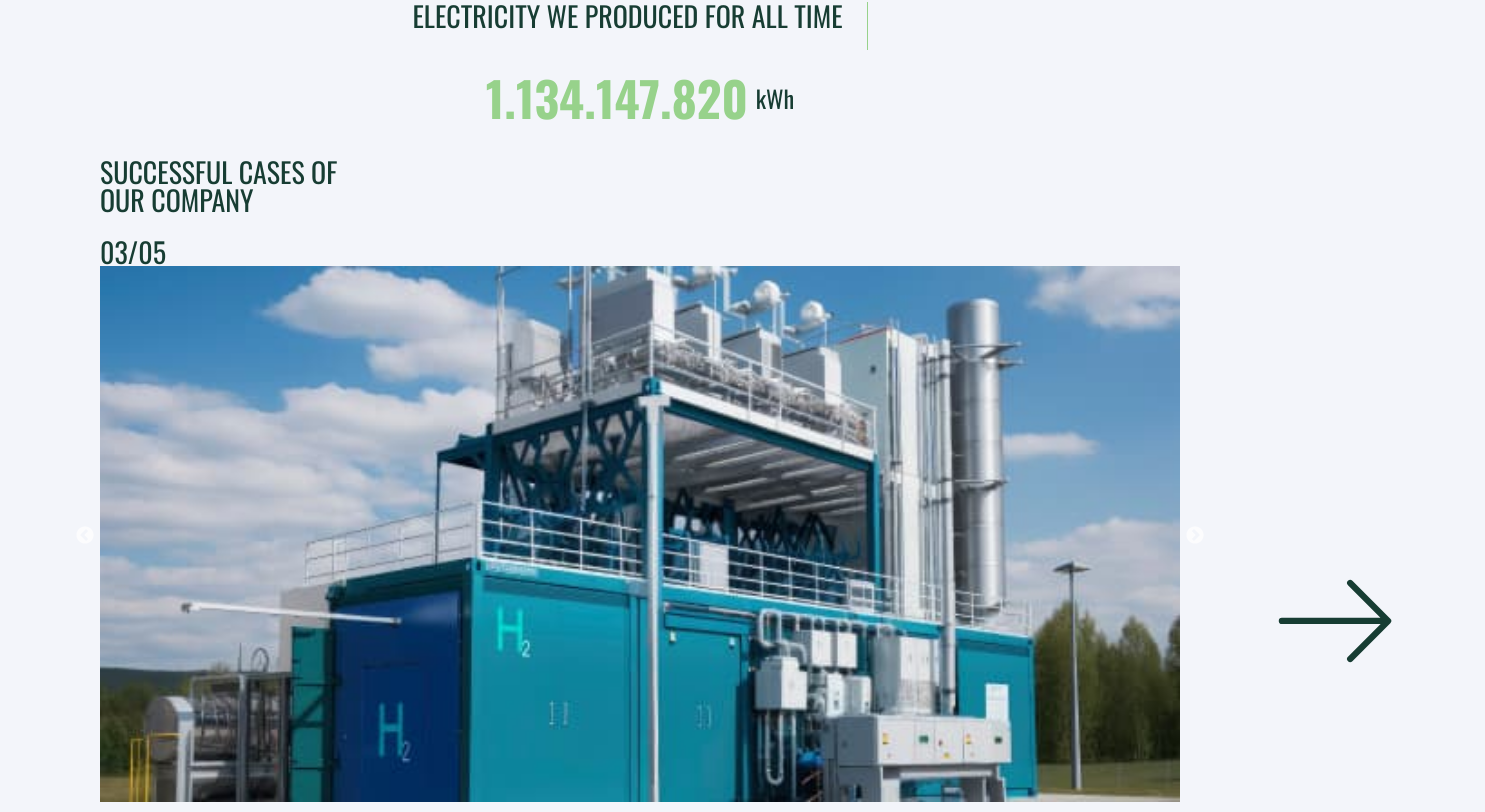
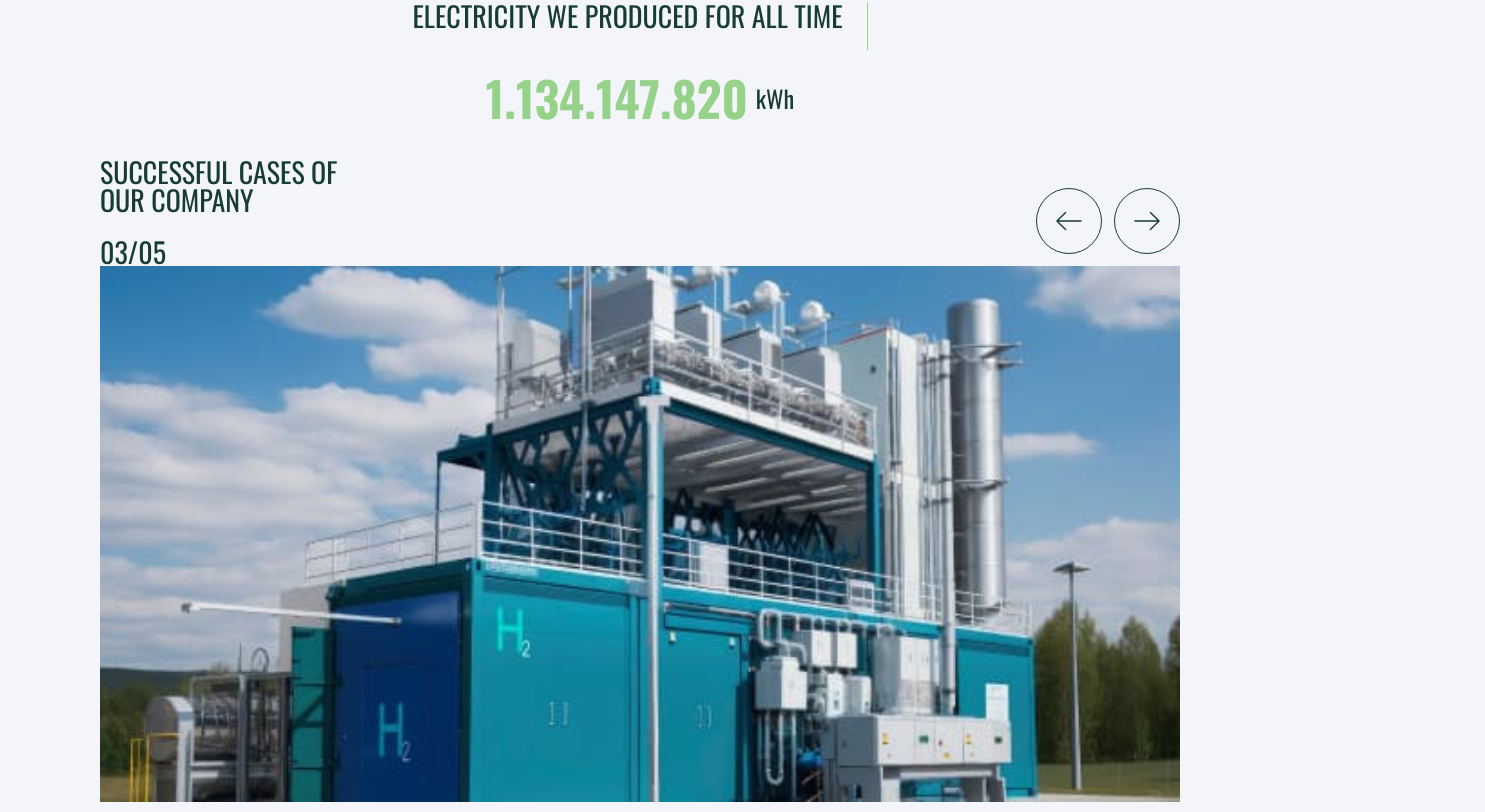
Before and after one commit to SergSmilya/ecosolution, a React (Vite) app: page / in a window 1280 px wide. Shown: the part 1024-1836 px from the top of the page, 1485 px wide, since content can reach past the window. Built offline with nearby package versions, Linux system fonts and the light colour scheme.

Commit message:
styled slider and customize buttons slider

```diff
--- a/src/components/Main/Main.jsx
+++ b/src/components/Main/Main.jsx
@@ -5,6 +5,7 @@ import SectionCases from "../SectionCases/SectionCases";
 import SectionContactUs from "../SectionContactUs/SectionContactUs";
 import SectionElectricProd from "../SectionElectricProd/SectionElectricProd";
 import { Element } from "react-scroll";
+import SocialMediaComponent from "../SocialMediaComponent/SocialMediaComponent";
 
 export default function Main() {
   return (
--- a/src/components/SliderComponent/SliderComponent.jsx
+++ b/src/components/SliderComponent/SliderComponent.jsx
@@ -15,7 +15,7 @@ import img5 from "../../assets/imgs/imges for slider/nuclear-power-plant-center-
 export default function SliderComponent() {
   const [activeSlide, setActiveSlide] = useState(1);
 
-  const { slider__wrap, slider__img, next__button, prev__button } = style;
+  const { slider__wrap, wrap__pos, slider__img } = style;
 
   const settings = {
     swipeToSlide: true,
@@ -28,14 +28,28 @@ export default function SliderComponent() {
     autoplaySpeed: 2000,
     cssEase: "linear",
     arrows: true,
-    nextArrow: <SliderNextArrow className={next__button} />,
-    prevArrow: <SliderPrevArrow className={prev__button} />,
+    nextArrow: (
+      <SliderNextArrow
+        styles={{ position: "absolute", top: "-78px", right: 0 }}
+      />
+    ),
+    prevArrow: (
+      <SliderPrevArrow
+        styles={{
+          position: "absolute",
+          top: "-78px",
+          right: "78px",
+          zIndex: 3,
+        }}
+      />
+    ),
     afterChange: (current) => setActiveSlide(current + 1),
   };
 
   return (
     <>
       <h2>{`0${activeSlide}/05`}</h2>
+      <div className={wrap__pos}>
         <Slider {...settings}>
           <div className={slider__wrap}>
             <img
@@ -78,6 +92,105 @@ export default function SliderComponent() {
             />
           </div>
         </Slider>
+      </div>
     </>
   );
 }
+
+// ==============
+// import { useState } from "react";
+// import Slider from "react-slick";
+// import SliderNextArrow from "../SliderNextArrow/SliderNextArrow";
+// import SliderPrevArrow from "../SliderPrevArrow/SliderPrevArrow";
+// import "slick-carousel/slick/slick.css";
+// import "slick-carousel/slick/slick-theme.css";
+// import style from "./SliderComponent.module.css";
+
+// import img1 from "../../assets/imgs/imges for slider/beautiful-view-wind-turbines-grass-covered-field-captured-holland.jpg";
+// import img2 from "../../assets/imgs/imges for slider/beautiful-view-wind-turbines-grass-covered-field-captured-holland1.jpg";
+// import img3 from "../../assets/imgs/imges for slider/beautiful-view-wind-turbines-grass-covered-field-captured-holland2.jpg";
+// import img4 from "../../assets/imgs/imges for slider/landscape-with-windmills.jpg";
+// import img5 from "../../assets/imgs/imges for slider/nuclear-power-plant-center-spain.jpg";
+
+// export default function SliderComponent() {
+//   const [activeSlide, setActiveSlide] = useState(1);
+
+//   const { slider__wrap, slider__img, next__button, prev__button } = style;
+
+//   const settings = {
+//     swipeToSlide: true,
+//     dots: false,
+//     infinite: true,
+//     speed: 500,
+//     slidesToShow: 1,
+//     slidesToScroll: 1,
+//     autoplay: true,
+//     autoplaySpeed: 2000,
+//     cssEase: "linear",
+//     arrows: true,
+//     nextArrow: (
+//       <SliderNextArrow
+//         styles={{ position: "absolute", top: "-50%", right: 0 }}
+//       />
+//     ),
+//     prevArrow: (
+//       <SliderPrevArrow
+//         styles={{
+//           position: "absolute",
+//           top: "-50%",
+//           right: "25%",
+//           zIndex: 3,
+//         }}
+//       />
+//     ),
+//     afterChange: (current) => setActiveSlide(current + 1),
+//   };
+
+//   return (
+//     <>
+//       <h2>{`0${activeSlide}/05`}</h2>
+//       <Slider {...settings}>
+//         <div className={slider__wrap}>
+//           <img
+//             className={slider__img}
+//             width={"100%"}
+//             src={img1}
+//             alt="beautiful-view-wind-turbines-grass-covered-field-captured-holland"
+//           />
+//         </div>
+//         <div className={slider__wrap}>
+//           <img
+//             className={slider__img}
+//             width={"100%"}
+//             src={img2}
+//             alt="beautiful-view-wind-turbines-grass-covered-field-captured-holland"
+//           />
+//         </div>
+//         <div className={slider__wrap}>
+//           <img
+//             className={slider__img}
+//             width={"100%"}
+//             src={img3}
+//             alt="beautiful-view-wind-turbines-grass-covered-field-captured-holland"
+//           />
+//         </div>
+//         <div className={slider__wrap}>
+//           <img
+//             className={slider__img}
+//             width={"100%"}
+//             src={img4}
+//             alt="landscape-with-windmills"
+//           />
+//         </div>
+//         <div className={slider__wrap}>
+//           <img
+//             className={slider__img}
+//             width={"100%"}
+//             src={img5}
+//             alt="nuclear-power-plant-center-spain"
+//           />
+//         </div>
+//       </Slider>
+//     </>
+//   );
+// }
--- a/src/components/SliderComponent/SliderComponent.module.css
+++ b/src/components/SliderComponent/SliderComponent.module.css
@@ -1,4 +1,3 @@
-.next__button {
-   outline: 1px solid red;
-   /* position: absolute; */
+.wrap__pos {
+   position: relative;
 }
--- a/src/components/SliderNextArrow/SliderNextArrow.jsx
+++ b/src/components/SliderNextArrow/SliderNextArrow.jsx
@@ -1,12 +1,11 @@
-import clsx from "clsx";
 import sprite from "../../assets/imgs/svg/sprite.svg";
 import style from "./SliderNextArrow.module.css";
 
-export default function SliderNextArrow({ className, onClick }) {
+export default function SliderNextArrow({ onClick, styles }) {
   const { arrow__button, icon } = style;
 
   return (
-    <button className={clsx(arrow__button, className)} onClick={onClick}>
+    <button className={arrow__button} style={styles} onClick={onClick}>
       <svg className={icon}>
         <use href={`${sprite}#arrow-right-slider`} />
       </svg>
--- a/src/components/SliderNextArrow/SliderNextArrow.module.css
+++ b/src/components/SliderNextArrow/SliderNextArrow.module.css
@@ -5,6 +5,14 @@
     align-items: center;
     justify-content: center;
     border-radius: 100px;
-    border: 1px solid var(--primaryGreenColor);
+    border: 1px solid var(--primaryTextColor);
     padding: 15px;
 }
+
+.arrow__button:hover,.arrow__button:focus {
+    border-color: var(--primaryGreenColor);
+}
+
+.arrow__button:hover svg {
+    stroke: var(--primaryGreenColor);
+}
--- a/src/components/SliderPrevArrow/SliderPrevArrow.jsx
+++ b/src/components/SliderPrevArrow/SliderPrevArrow.jsx
@@ -1,13 +1,11 @@
-import clsx from "clsx";
 import sprite from "../../assets/imgs/svg/sprite.svg";
 import style from "./SliderPrevArrow.module.css";
 
-export default function SliderPrevArrow({ className, onClick }) {
+export default function SliderPrevArrow({ onClick, styles }) {
   const { arrow__button, icon } = style;
 
-  console.log(className);
   return (
-    <button className={clsx(arrow__button, className)} onClick={onClick}>
+    <button className={arrow__button} style={styles} onClick={onClick}>
       <svg className={icon}>
         <use href={`${sprite}#arrow-left-slider`} />
       </svg>
--- a/src/components/SliderPrevArrow/SliderPrevArrow.module.css
+++ b/src/components/SliderPrevArrow/SliderPrevArrow.module.css
@@ -5,6 +5,15 @@
     align-items: center;
     justify-content: center;
     border-radius: 100px;
-    border: 1px solid var(--primaryGreenColor);
+    border: 1px solid var(--primaryTextColor);
     padding: 15px;
 }
+
+.arrow__button:hover,
+.arrow__button:focus {
+    border-color: var(--primaryGreenColor);
+}
+
+.arrow__button:hover svg {
+    stroke: var(--primaryGreenColor);
+}
--- a/src/components/SocialMediaComponent/SocialMediaComponent.module.css
+++ b/src/components/SocialMediaComponent/SocialMediaComponent.module.css
@@ -7,7 +7,7 @@
     display: flex;
     align-items: center;
     justify-content: center;
-    gap:8px;
+    gap: 8px;
 }
 
 .social__link {
--- a/src/index.css
+++ b/src/index.css
@@ -76,6 +76,7 @@ svg {
   stroke-width: 0;
   stroke: var(--primaryTextColor);
   fill: transparent;
+  transition: all 0.25s var(--timingFunction);
 }
 
 a {
@@ -85,7 +86,7 @@ a {
 }
 
 button {
-  transition: border-color 0.25s;
+  transition: border-color 0.25s var(--timingFunction);
 }
 
 /* button:hover {
```
Also changed, not shown: src/components/FotoCadrItem/FotoCadrItem.jsx (added, +13 -0 lines), src/components/FotoCadrItem/FotoCadrItem.module.css (added, +16 -0 lines), src/advicese.txt. Lines whose indentation alone changed are shown as unchanged.
